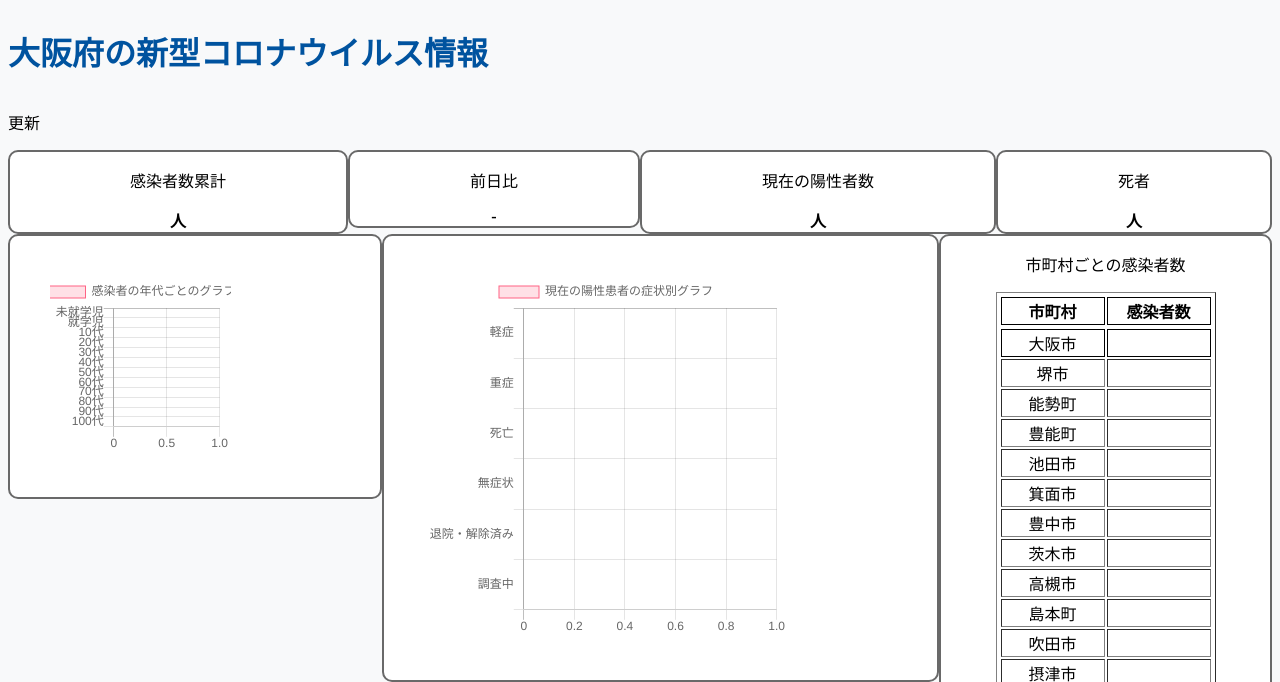
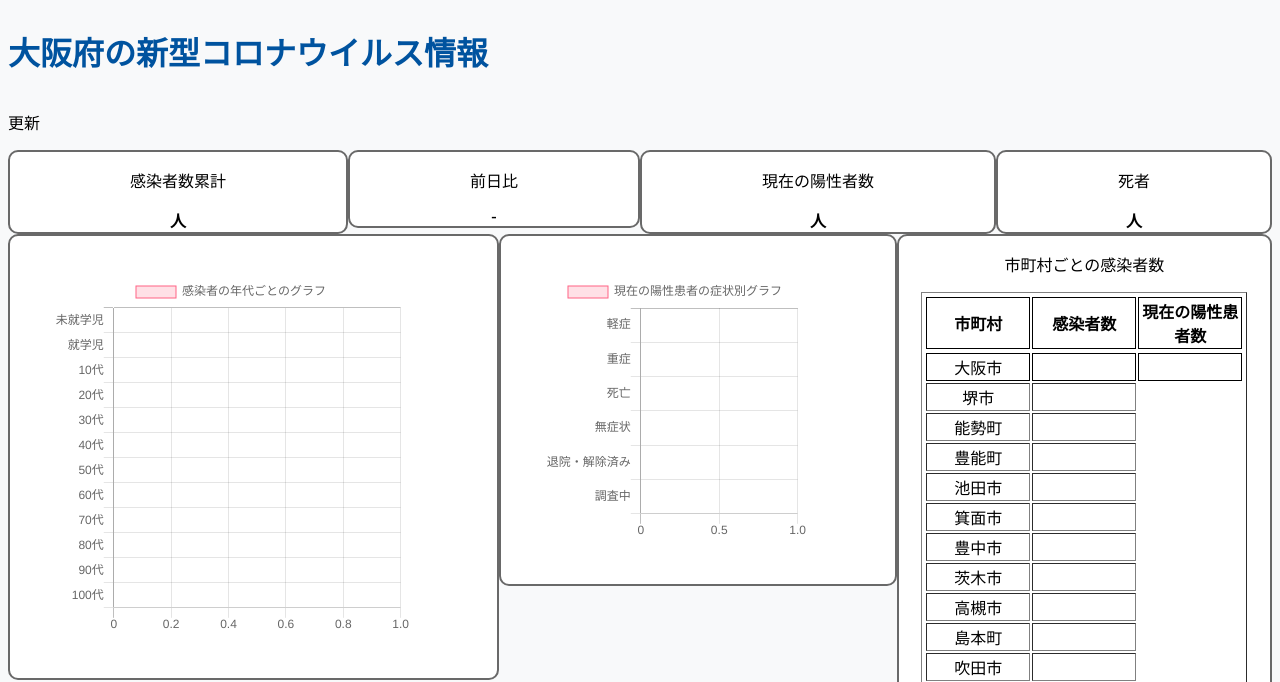
Before and after one commit to nobu114/corona_osaka, a Flask app: template app/templates/index.html in a window 1280 px wide. Shown: the top 682 px of the page. Run offline with Flask 2, Linux system fonts and the light colour scheme; the template is opened without the code that fills it, so the values that code supplies are empty; parts of the project's set-up code (start-up, migrations or seed data) failed here and were passed over; some libraries are stand-ins or nearby versions.

Commit message:
都道府県ごとの現在の陽性患者数の表示に大阪市だけ対応。 他は後日やる。

```diff
--- a/app/templates/index.html
+++ b/app/templates/index.html
@@ -56,12 +56,14 @@
                                 <tr>
                                     <th style="width: 100px; border: 1px solid;">市町村</th>
                                     <th style="width: 100px; border: 1px solid;">感染者数</th>
+				    <th style="width: 100px; border: 1px solid;">現在の陽性患者数</th>
                                 </tr>
                             </thead>
                             <tbody class="table-contents" style="display: block;">
                                 <tr>
                                     <td style="width: 100px; border: 1px solid;">大阪市</td>
-                                    <td style="width: 100px; border: 1px solid;">{{np["大阪市"]}}</td>
+                                    <td style="width: 100px; border: 1px solid;">{{np["大阪市"][0]}}</td>
+				    <td style="width: 100px; border: 1px solid;">{{np["大阪市"][1]}}</td>
                                 </tr>
                                 <tr>
                                     <td>堺市</td>
--- a/run.py
+++ b/run.py
@@ -1,4 +1,5 @@
 from app.app import app
+"""
 import schedule
 import time
 import threading
@@ -14,6 +15,7 @@ def job_manager():
 
 thread_0 = threading.Thread(target=job_manager)
 thread_0.start()
+"""
 
 if __name__ == "__main__":
     app.run()
```
Also changed, not shown: app/app.py (+11 -4 lines), 1 other file.
